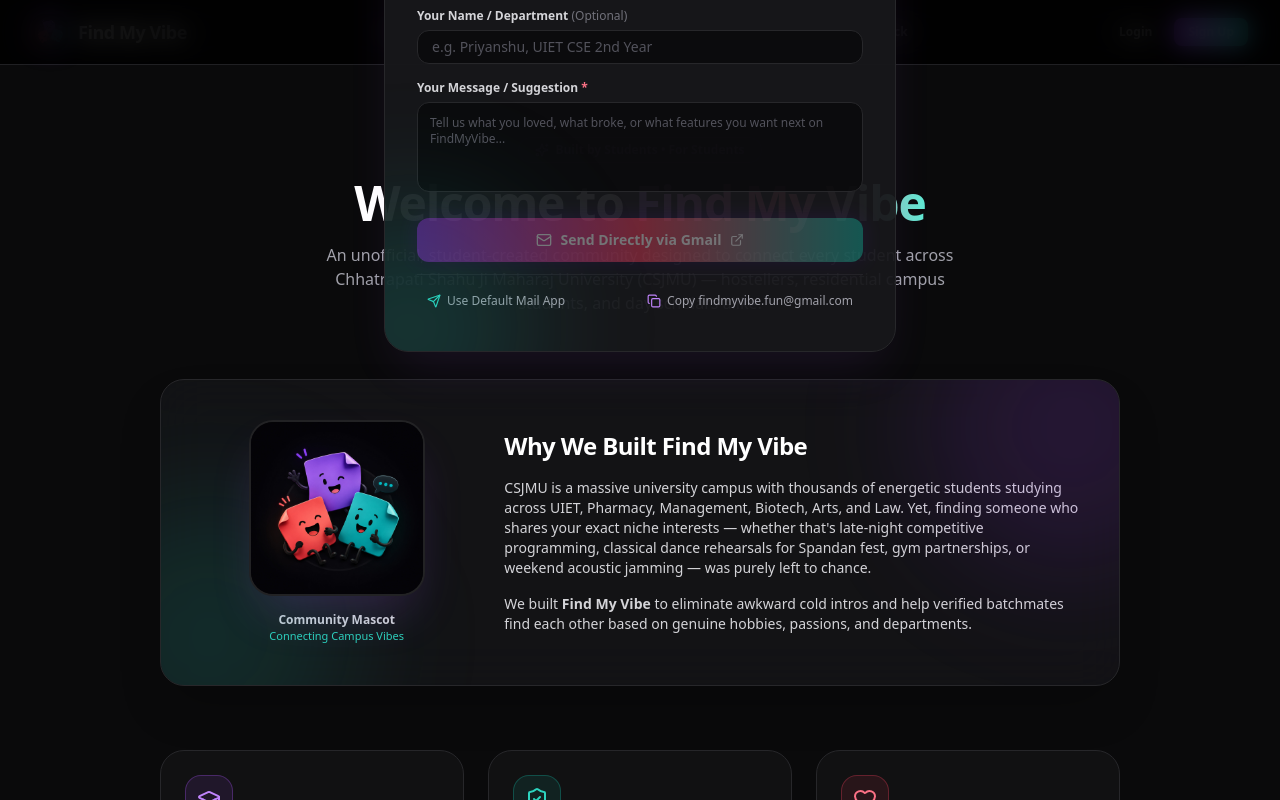
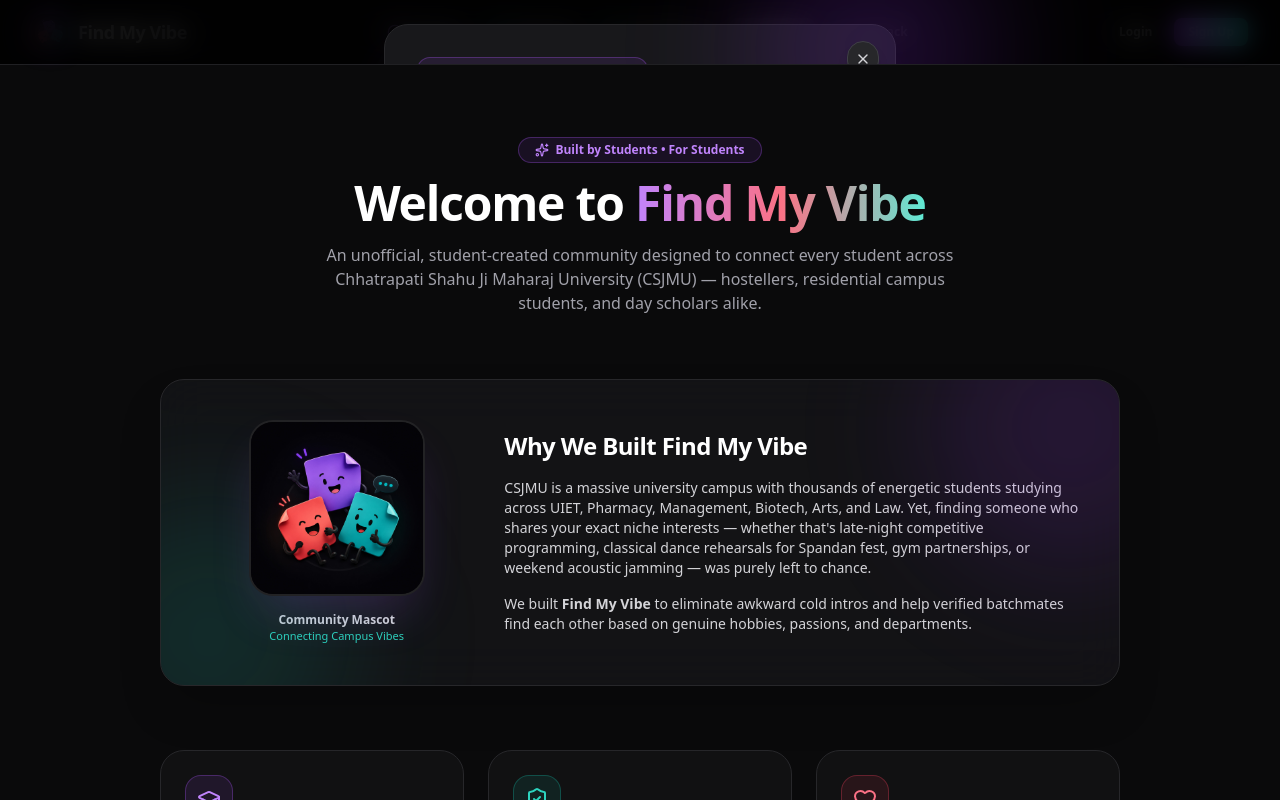
Before and after one commit to LEARNWITHPRAIN/findmyvibe, a Next.js app: page /about in a window 1280 px wide. Both pictures are taken after a click on the button "Feedback". Shown: the top 800 px of the page. Built offline with nearby package versions, Linux system fonts and the light colour scheme; no server answers; the database is empty.

Commit message:
fix this feedback pge coming so unprofessional dont have any button to clos it

```diff
--- a/src/components/FeedbackModal.tsx
+++ b/src/components/FeedbackModal.tsx
@@ -61,18 +61,18 @@
 
   return (
     <div
-      className="fixed inset-0 z-50 bg-black/80 backdrop-blur-md flex items-center justify-center p-4 animate-fade-in"
+      className="fixed inset-0 z-[100] bg-black/80 backdrop-blur-md p-4 sm:p-6 overflow-y-auto flex items-start justify-center"
       onClick={(e) => { if (e.target === e.currentTarget) onClose(); }}
     >
-      <div className="relative w-full max-w-lg bg-zinc-900/95 border border-zinc-800 rounded-3xl p-6 sm:p-8 shadow-2xl shadow-purple-500/10 overflow-hidden">
+      <div className="relative w-full max-w-lg bg-zinc-900 border border-zinc-800 rounded-3xl p-5 sm:p-8 shadow-2xl shadow-purple-500/10 my-auto shrink-0 animate-in fade-in zoom-in-95 duration-200">
         {/* Ambient glow */}
         <div className="absolute -top-24 -right-24 w-60 h-60 bg-purple-600/20 rounded-full blur-3xl pointer-events-none" />
         <div className="absolute -bottom-24 -left-24 w-60 h-60 bg-teal-500/20 rounded-full blur-3xl pointer-events-none" />
 
-        {/* Close Button — prominent, z-10 to be above glows */}
+        {/* Close Button — prominent, z-20 to be above glows */}
         <button
           onClick={onClose}
-          className="absolute top-4 right-4 z-10 w-8 h-8 rounded-xl bg-zinc-800 hover:bg-zinc-700 border border-zinc-700 text-zinc-400 hover:text-white flex items-center justify-center transition-colors shadow-lg"
+          className="absolute top-4 right-4 z-20 w-8 h-8 rounded-full bg-zinc-800 hover:bg-zinc-700 border border-zinc-700 text-zinc-300 hover:text-white flex items-center justify-center transition-colors shadow-lg cursor-pointer"
           aria-label="Close modal"
         >
           <X className="w-4 h-4" />
```
